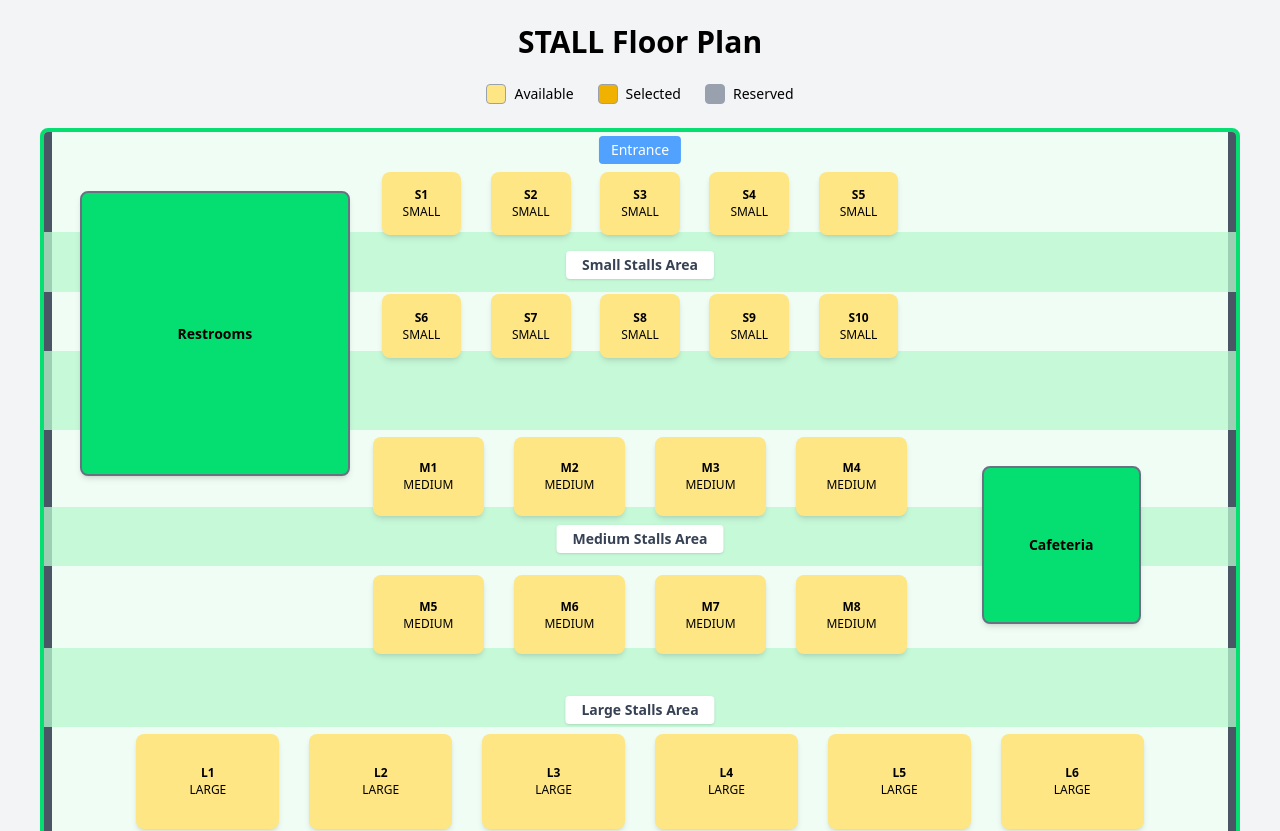
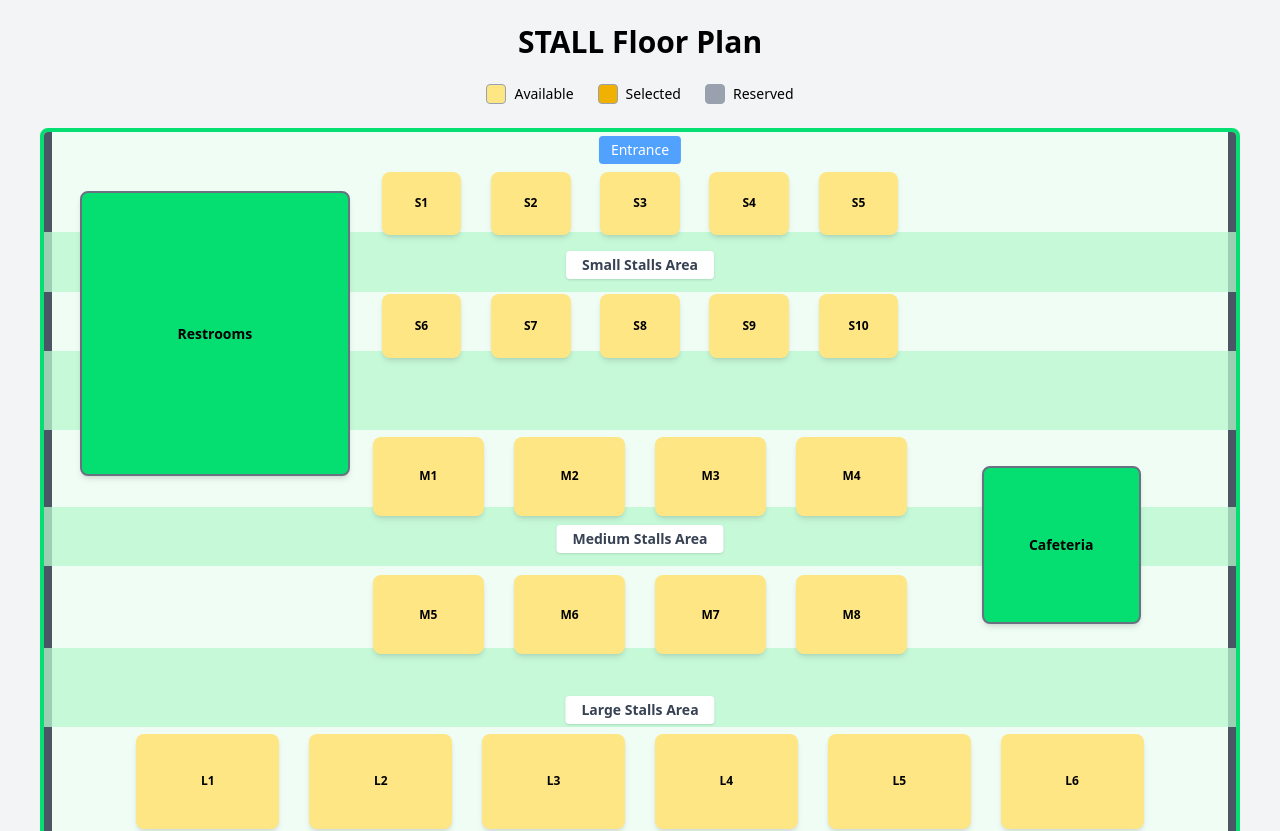
Before and after one commit to tharaka10/Book-Stall-Reservation, a React app in the folder frontend/: page /stallmap in a window 1280 px wide. Shown: the top 831 px of the page. Built offline with nearby package versions, Linux system fonts and the light colour scheme; the HTML template or start-up script is replaced by a standard one.

Commit message:
stall-floor-redesign-1

```diff
--- a/frontend/src/pages/StallMap.tsx
+++ b/frontend/src/pages/StallMap.tsx
@@ -174,7 +174,7 @@ const StallMap: React.FC = () => {
       </div>
 
       {/* Floor plan - responsive with aspect ratio */}
-      <div className="relative w-full max-w-[1200px] aspect-8/5 bg-green-50 border-4 border-green-400 rounded-lg overflow-hidden mx-auto">
+      <div className="relative w-full max-w-[1200px] min-w-[700px] aspect-8/5 bg-green-50 border-4 border-green-400 rounded-lg overflow-hidden mx-auto">
         {/* Side walls for realism - responsive width */}
         <div className="absolute left-0 top-0 w-[0.67%] sm:w-2 h-full bg-gray-600 min-w-2"></div>
         <div className="absolute right-0 top-0 w-[0.67%] sm:w-2 h-full bg-gray-600 min-w-2"></div>
@@ -244,7 +244,7 @@ const StallMap: React.FC = () => {
               }}
             >
               <span className="font-bold">{stall.id}</span>
-              <span className="text-[0.625rem] sm:text-xs">{stall.type.toUpperCase()}</span>
+              {/* <span className="text-[0.625rem] sm:text-xs">{stall.type.toUpperCase()}</span> */}
             </div>
           );
         })}
```
